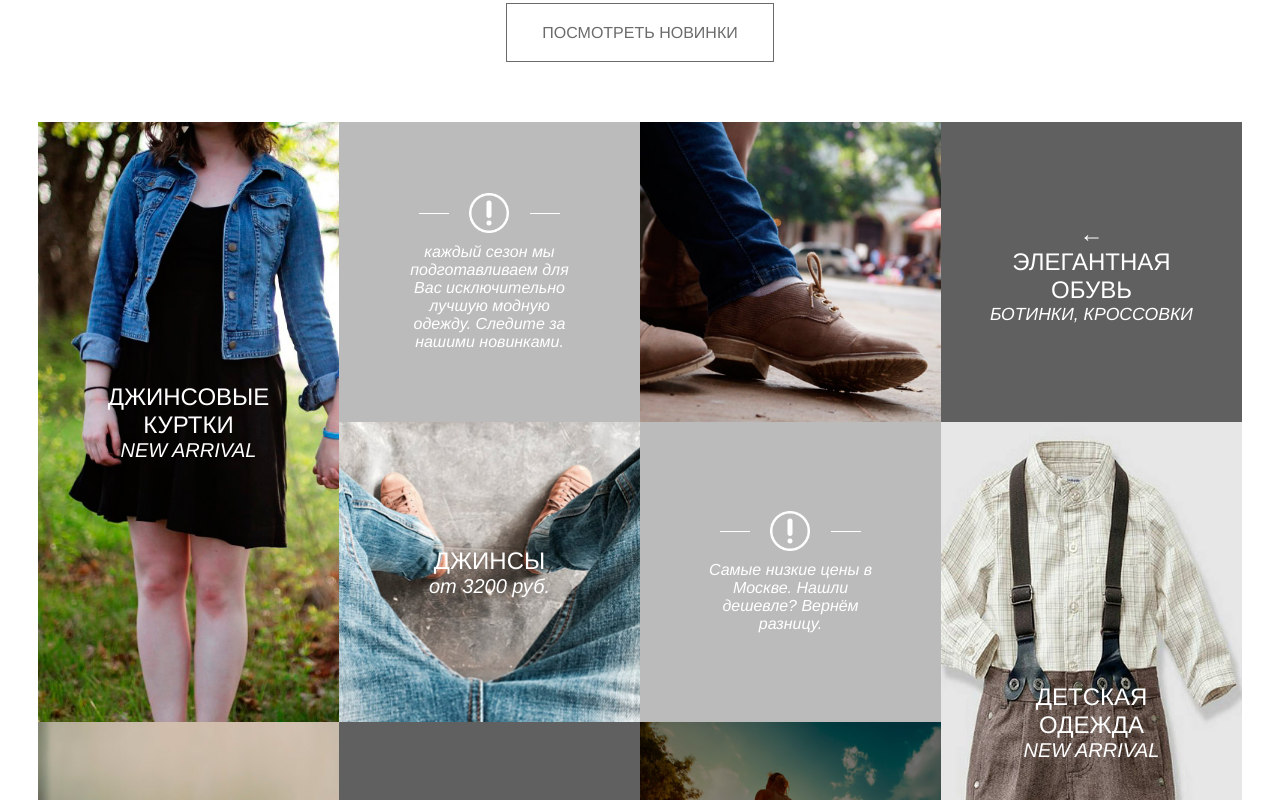
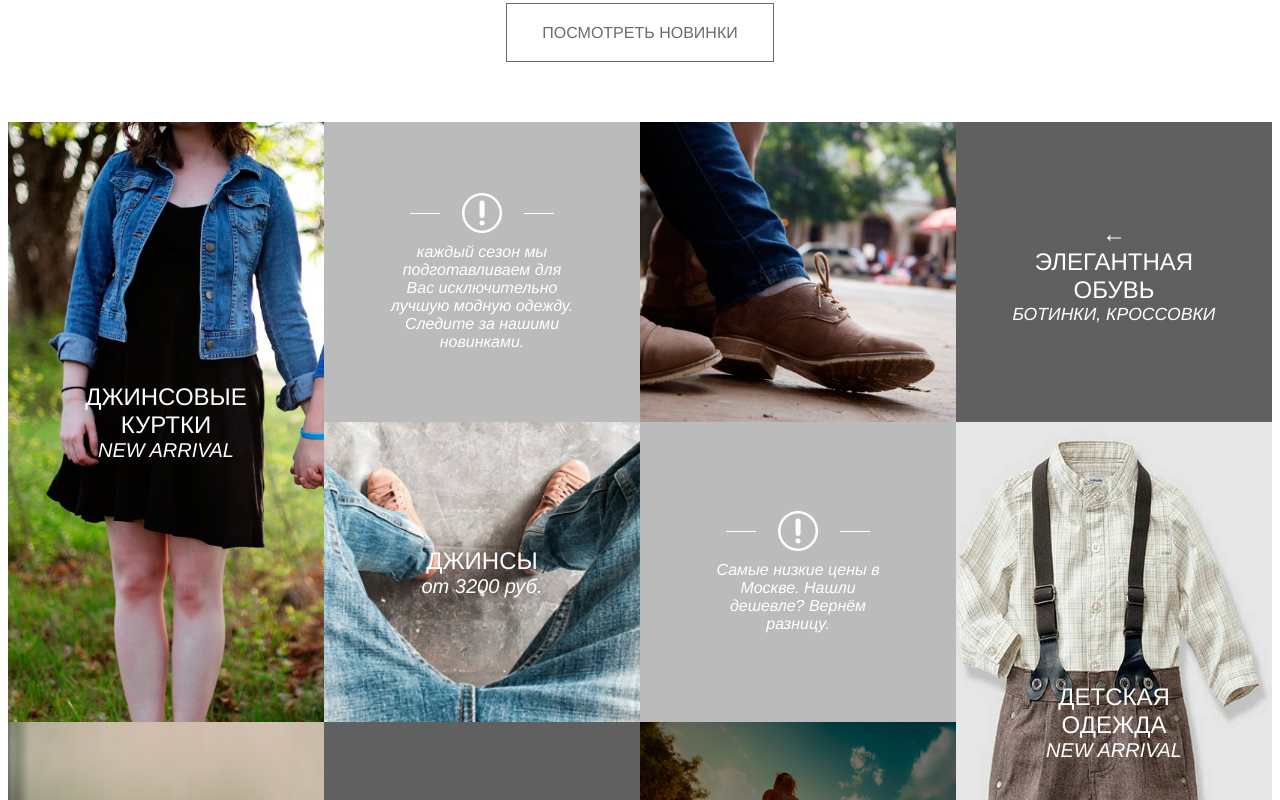
Before and after one commit to dflt-bit/shop-vue, a Vue app in the folder shop/: page /category/1 in a window 1280 px wide. Shown: the part 420-1220 px from the top of the page. Built offline with nearby package versions, Linux system fonts and the light colour scheme.

Commit message:
Goods styles -padding fix

```diff
--- a/shop/src/components/Goods.vue
+++ b/shop/src/components/Goods.vue
@@ -94,7 +94,7 @@
 <style scoped>
     main article.goods-categories {
         background-color: white;
-        padding: 0px 30px;
+        padding: 0px;
         display: flex;
         flex-direction: column;
         flex-wrap: wrap;
```
